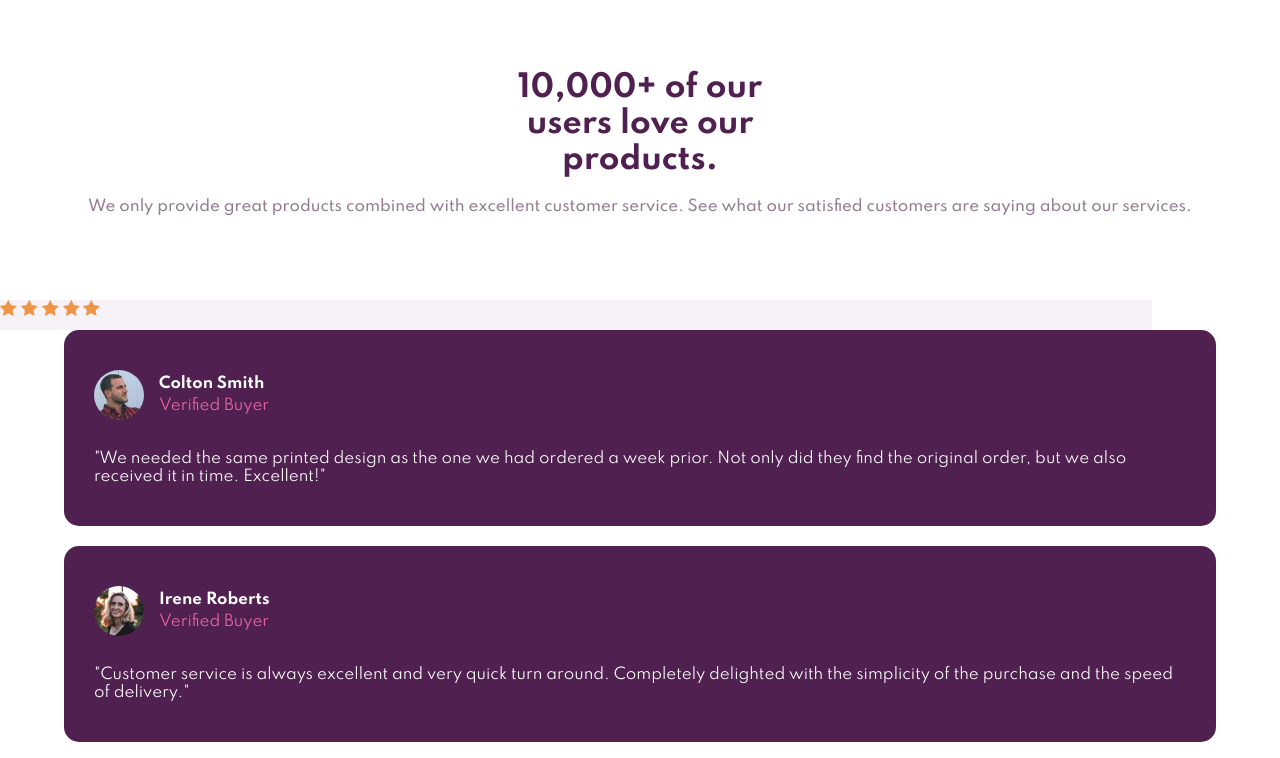
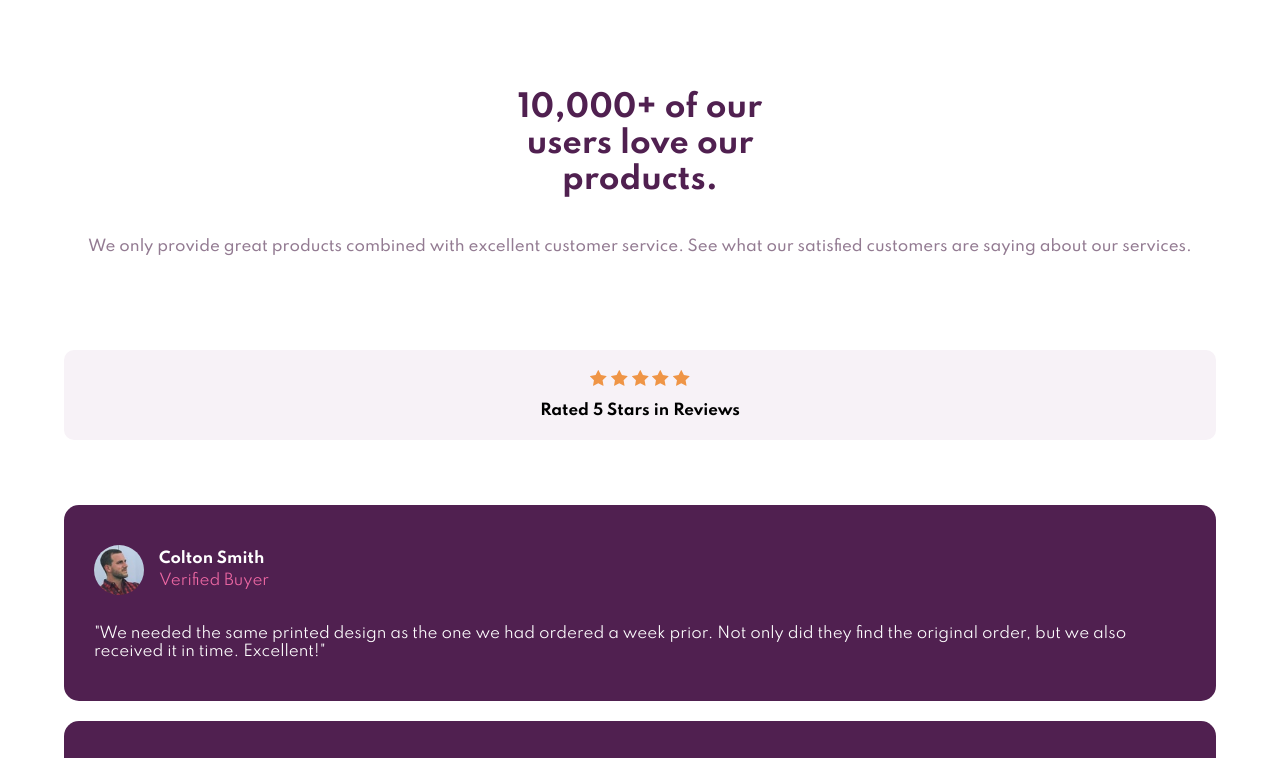
Before and after one commit to AMLO-Bot/frontend-master-01, a plain HTML site: page index.html in a window 1280 px wide. Shown: the top 758 px of the page. Drawn offline with Linux system fonts and the light colour scheme.

Commit message:
Finished rate-card design

```diff
--- a/index.html
+++ b/index.html
@@ -37,9 +37,10 @@
           <img src="./images/icon-star.svg" alt="estrellita">
         </div>
         <div class="rate-text">
-
+          <p>Rated 5 Stars in Reviews</p>
         </div>
       </div>
+
     </aside>
     <main class="card-wrapper">
       <article class="card">
@@ -100,9 +101,9 @@
 
 <!--
 
-    Rated 5 Stars in Reviews
-    Rated 5 Stars in Report Guru
-    Rated 5 Stars in BestTech
+
+
+
 
 
 
--- a/styles/main.css
+++ b/styles/main.css
@@ -30,6 +30,8 @@ html {
     display: flex;
     flex-direction: column;
     background-image: url();
+    margin-top: 50px;
+    margin-bottom: 100px;
 }
 /* First container allocating landing text */
 .title-container {
@@ -42,14 +44,14 @@ html {
   font-size: 3.0rem;
   font-weight: 700;
   color: var(--card-bg);
-  margin-top: 70px;
-  margin-bottom: 20px;
+  margin-top: 40px;
+  margin-bottom: 40px;
 }
 .title-container > p {
   color:var(--title-flavor-color);
-  margin-top: 20px;
-  margin-left: 15px;
-  margin-right: 15px;
+  /* margin-top: 10px; */
+  margin-left: 20px;
+  margin-right: 20px;
   font-weight: 500;
   /* margin-bottom: 50px; */
 }
@@ -107,11 +109,30 @@ html {
 
 /* 3rd container rates cards */
 .rates-wrapper{
+  display: flex;
+  flex-direction: column;
+  align-items: center;
 
 }
-
 .rate-card{
   width: 90%;
-  height: 30px;
+  height: 90px;
+  padding-top: 20px;
+  padding-bottom: 20px;
+  border-radius: 10px;
   background-color: var(--rate-bg);
+  margin-bottom: 20px;
+  display: flex;
+  flex-direction: column;
+  justify-content: space-between;
+  align-items: center;
+
 }
+/* Para dar separacion debajo de la ultima rate-card */
+.rate-card:last-child{
+  margin-bottom: 65px;
+}
+.rate-text{
+  font-weight: 600;
+  font-size: 1.4rem;
+}
```
